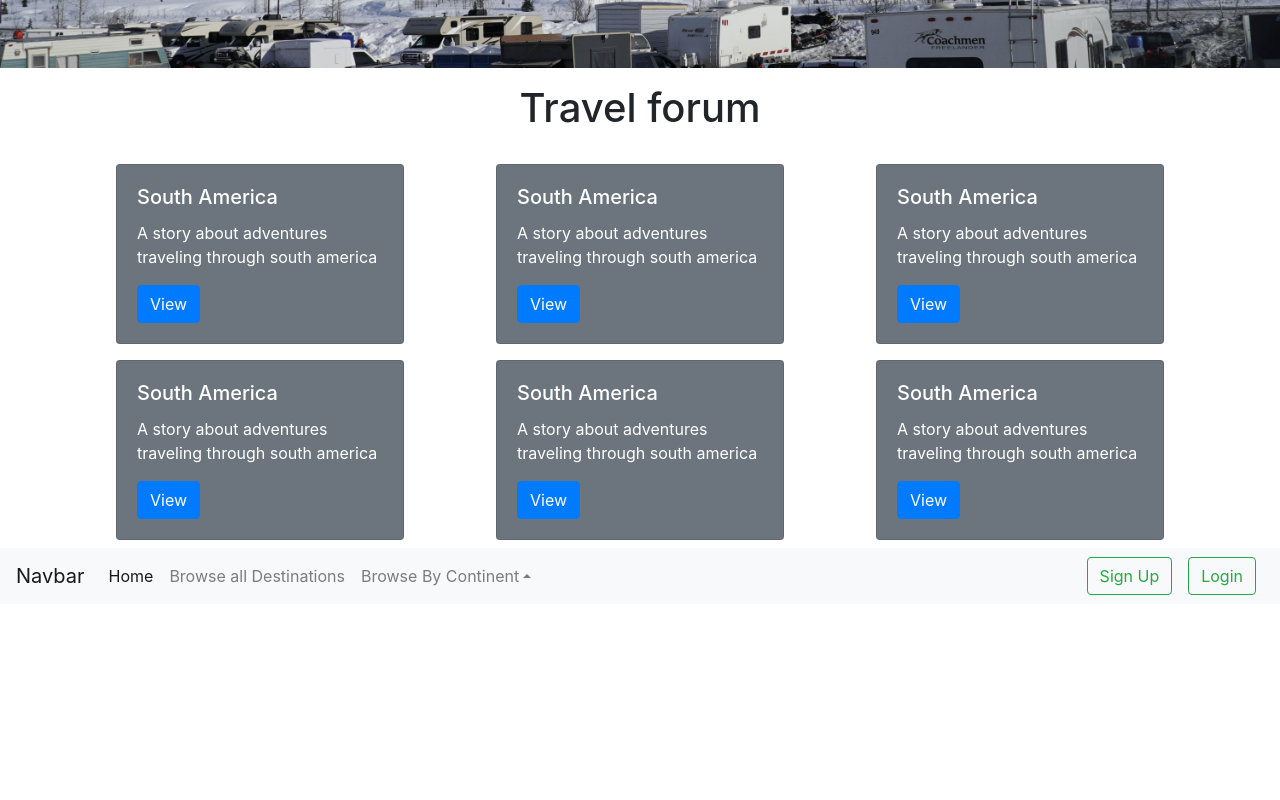
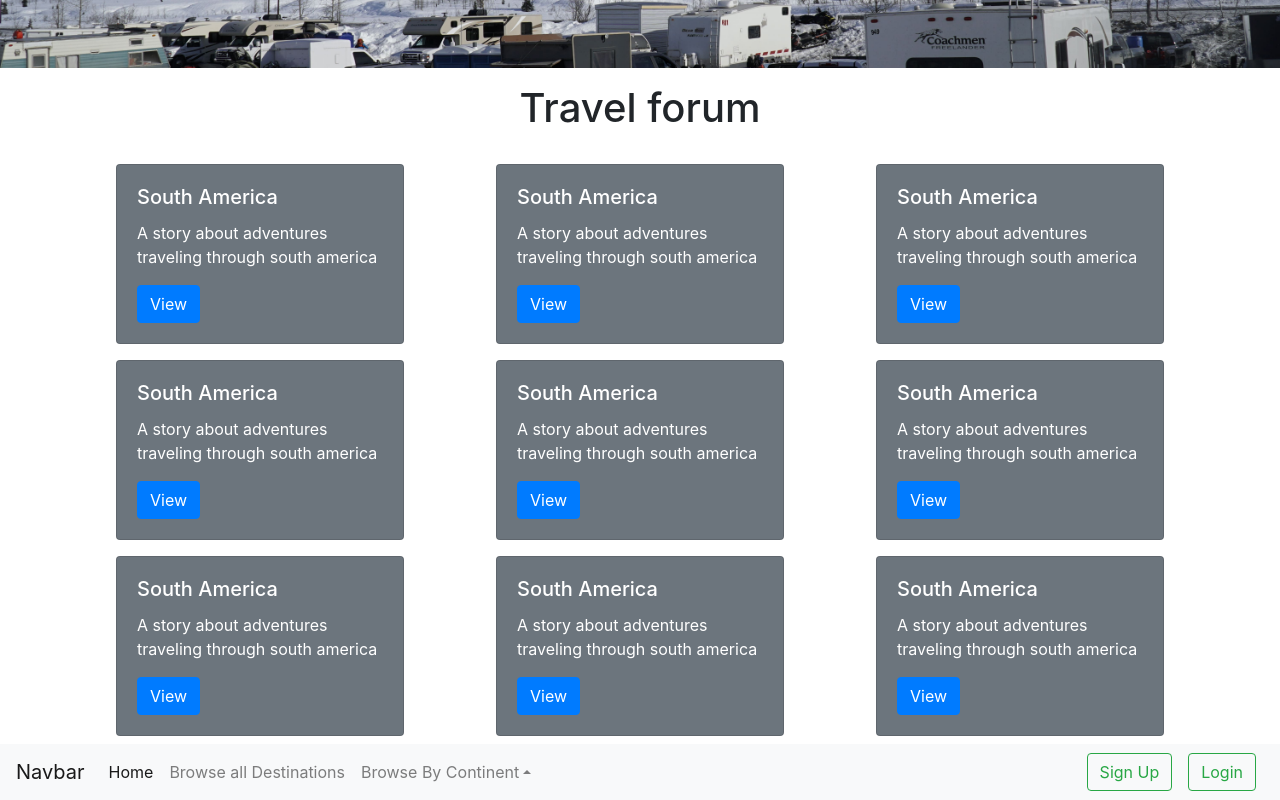
Before and after one commit to MarioLisbona/CA-Forum-Template, a React (Vite) app: page / in a window 1280 px wide. Shown: the part 288-1088 px from the top of the page. Before the commit the page ends 892 px from the top, so only its background shows below. Built offline with nearby package versions, Linux system fonts and the light colour scheme.

Commit message:
Fix structure for preview cards

```diff
--- a/src/App.jsx
+++ b/src/App.jsx
@@ -23,8 +23,25 @@ const App = () => {
               <div class="col-lg-4">
                 <PreviewCard />
               </div>
+              <div class="col-lg-4">
                 <PreviewCard />
+              </div>
+          </div>
+          <div class="row">
+              <div class="col-lg-4 ">
                 <PreviewCard />
+              </div>
+              <div class="col-lg-4">
+                <PreviewCard />
+              </div>
+              <div class="col-lg-4">
+                <PreviewCard />
+              </div>
+          </div>
+          <div class="row">
+              <div class="col-lg-4 ">
+                <PreviewCard />
+              </div>
               <div class="col-lg-4">
                 <PreviewCard />
               </div>
```
Lines whose indentation alone changed are shown as unchanged.
